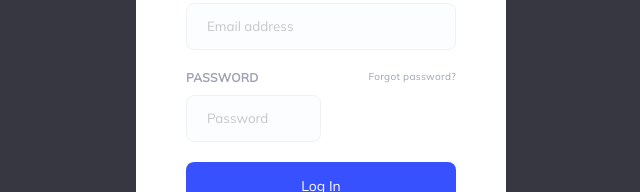
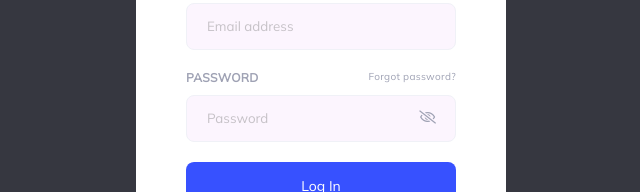
Before and after one commit to JuanFreitas094/dashboard-kit, a Next.js app: page /login in a window 1280 px wide. Shown: the part 379-571 px from the top of the page, without its empty margins (319-959 px from the left). Built offline with nearby package versions, Linux system fonts and the light colour scheme.

Commit message:
Criado o botão de hide/show a senha na página de login.

```diff
--- a/pages/login.jsx
+++ b/pages/login.jsx
@@ -45,7 +45,6 @@ function LoginPage () {
                 <Input label="EMAIL" placeholder="Email address"type="email" />
                 <StyledPassword>
                     <Input label="PASSWORD" placeholder="Password" type="password" showPass={true}/>
-                    <a href="#"><H5>Forgot password?</H5></a>
                 </StyledPassword>
                 <Link href="/overview"><Button>Log In</Button></Link>
             </Form>
--- a/src/components/inputs/Input.jsx
+++ b/src/components/inputs/Input.jsx
@@ -1,7 +1,10 @@
 import styled from "styled-components";
+import InputWithIcon from "./InputWithIcon";
+import H5 from "../typography/H5";
 
 const InputContainer = styled.div`
-    width: 100%
+    width: 100%;
+    position: relative;
 `
 
 const StyledLabel = styled.p`
@@ -25,11 +28,19 @@ const StyledInput = styled.input`
     box-sizing: border-box;
 `
 
-function Input ({ label, placeholder, ...props }) {
+const StyledTitle = styled.div`
+    display:flex;
+`
+
+function Input ({ label, placeholder, showPass, ...props }) {
     return (
         <InputContainer>
-            <StyledLabel>{label}</StyledLabel>
-            <StyledInput placeholder={placeholder} {...props}/>
+            <StyledTitle>
+                <StyledLabel>{label}</StyledLabel>
+                {showPass? <a href="#"><H5>Forgot password?</H5></a> : null}
+            </StyledTitle>
+            {showPass? <InputWithIcon placeholder={placeholder}/>
+            : <StyledInput placeholder={placeholder}/>}
         </InputContainer>
     )
 }
--- /dev/null
+++ b/src/components/inputs/InputWithIcon.jsx
@@ -0,0 +1,55 @@
+import { useState } from "react"
+import styled from "styled-components"
+
+const StyledComponent = styled.div `
+  position: relative;
+  width: 100%;
+`
+
+const StyledButton = styled.button`
+  position:absolute;
+  top:0; right:0;
+  z-index:10;
+  border:none;
+  background:transparent;
+  outline:none;
+  padding-top: 4px;
+  color: ${props => props.theme.grey};
+  padding: 15px 20px;
+  cursor: pointer;
+`
+
+const StyledInput = styled.input`
+    width: 100%;
+    border: 1px solid ${props => props.theme.inputBorder};
+    background-color: ${props => props.theme.inputBackground};
+
+    ::placeholder {
+        opacity: 0.4;
+        font-family: 'Mulish', sans-serif;
+    }
+    padding: 15px 20px;
+    border-radius: 8px;
+    box-sizing: border-box;
+`
+
+function InputWithIcon ({placeholder}) {
+  const [eyeSlashed, setEye] = useState(true);
+
+  const handleClick = () => {
+    setEye(!eyeSlashed);
+  }
+
+  return (
+    <StyledComponent>
+      {eyeSlashed? <StyledInput type="password" placeholder={placeholder}/> :
+      <StyledInput type="text" placeholder={placeholder}/>}
+      <StyledButton onClick={handleClick}>
+        {eyeSlashed? <i class="far fa-eye-slash" id="togglePassword" ></i> :
+        <i class="far fa-eye" id="togglePassword" ></i>}
+      </StyledButton>
+    </StyledComponent>
+  )
+}
+
+export default InputWithIcon
--- a/src/components/theme.js
+++ b/src/components/theme.js
@@ -1,7 +1,7 @@
 const theme = {
     primary: '#3751FF',
     primaryHover: '#87CEFA',
-    inputBackground: '#FCFDFE',
+    inputBackground: '#FCF5FE',
     inputBorder: '#F0F1F7',
     black: '#252733',
     white: '#FFFFFF',
```
